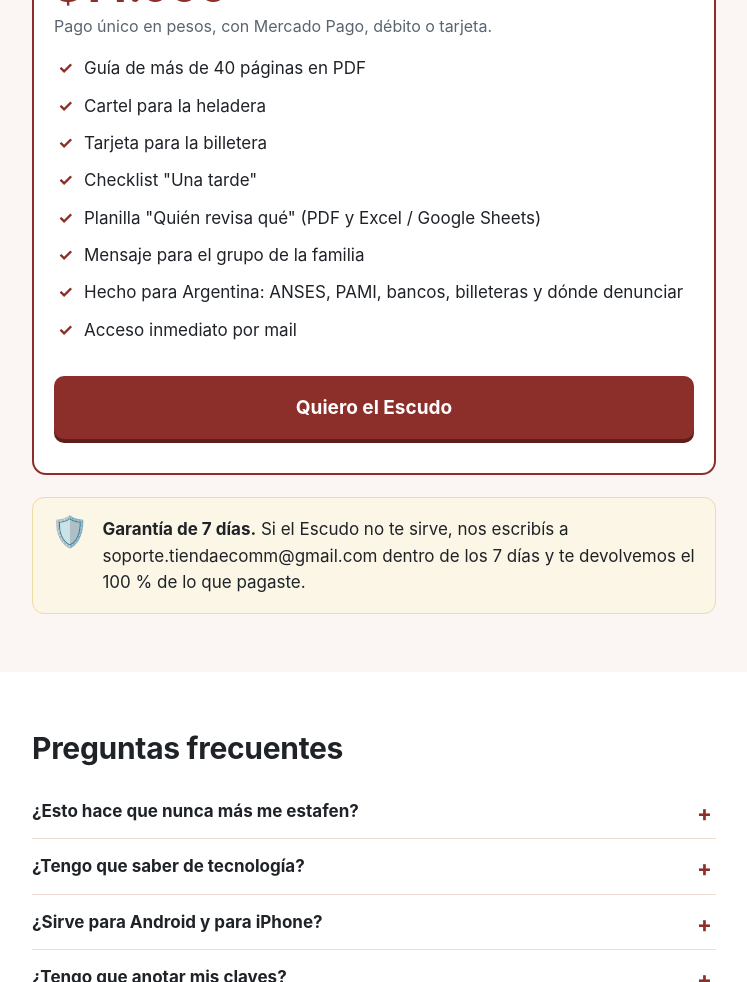
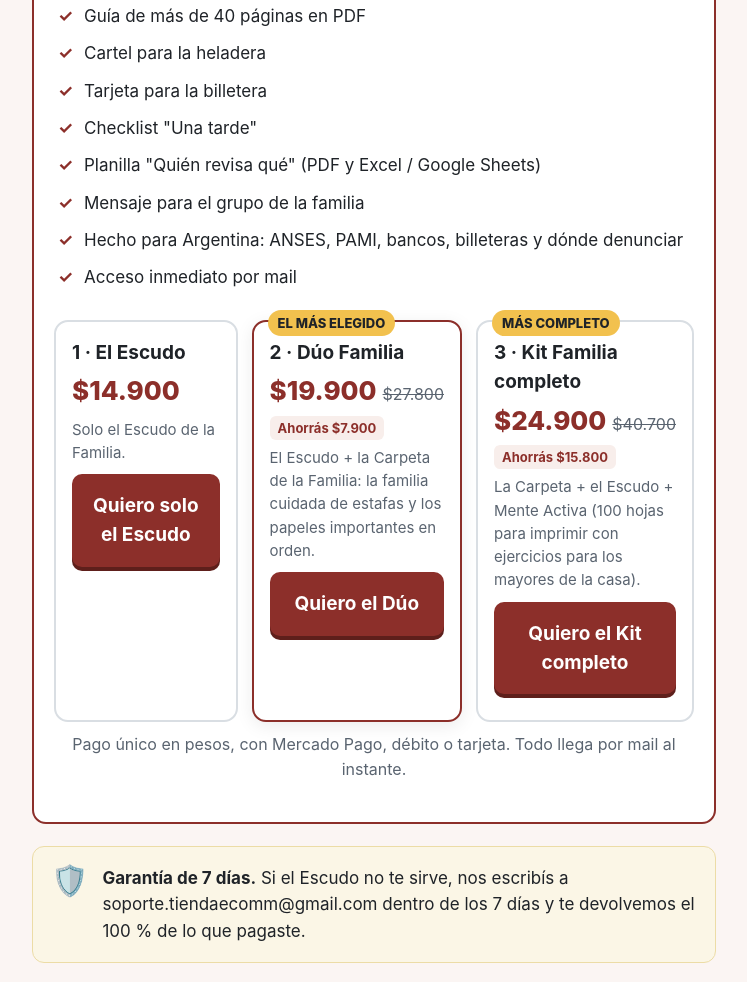
Before and after one commit to brujula-familiar/brujula-familiar.github.io, a plain HTML site: page escudo.html in a window 1280 px wide. Shown: the part 6620-7602 px from the top of the page, without its empty margins (266-1013 px from the left). Drawn offline with Linux system fonts and the light colour scheme.

Commit message:
Escalera 1/2/3 (Duo y Kit) en carpeta y escudo

```diff
--- a/escudo.html
+++ b/escudo.html
@@ -61,7 +61,19 @@ details[open] summary:after{content:"–"}
 details p{margin:10px 0 0;color:#3a424b}
 .fin{font-size:13px;color:var(--g);text-align:center;padding:26px 18px 40px}
 @media(min-width:700px){h1{font-size:40px}h2{font-size:30px}section{padding:58px 0}}
-</style>
+
+.esc{display:grid;gap:14px;margin-top:18px}
+.op{border:2px solid #d9dee3;border-radius:14px;padding:16px;background:#fff;position:relative}
+.op.top{border-color:var(--c);box-shadow:0 4px 18px rgba(0,0,0,.08)}
+.op .tag{position:absolute;top:-12px;left:14px;background:var(--o);color:#1f2328;font-weight:800;font-size:13px;padding:3px 10px;border-radius:20px}
+.op h3{margin:0 0 4px;font-size:19px}
+.op .pr{font-size:26px;font-weight:800;color:var(--c);margin:2px 0}
+.op .pr s{font-size:16px;color:var(--g);font-weight:400;margin-left:6px}
+.op .ah{display:inline-block;background:var(--c2);color:var(--c);font-weight:700;font-size:13px;padding:2px 8px;border-radius:6px}
+.op p{margin:6px 0 10px;color:var(--g);font-size:15px}
+.op .btn{display:block;text-align:center;margin-top:8px}
+@media(min-width:760px){.esc{grid-template-columns:1fr 1fr 1fr}}
+html{scroll-behavior:smooth}</style>
 </head>
 <body>
 
@@ -71,7 +83,7 @@ details p{margin:10px 0 0;color:#3a424b}
 <h1>Si mañana tu mamá recibe un audio con tu voz pidiendo plata, ¿cómo sabe que no sos vos?</h1>
 <p class="sub">El Escudo de la Familia es una guía para Argentina que hacés <strong>junto con tus viejos</strong>: eligen una palabra clave de la familia, configuran WhatsApp, el chip, el banco y la billetera virtual en una tarde, y saben qué hacer en los primeros 30 minutos si algo pasa.</p>
 <img class="img" src="esc-portada.png" alt="Escudo de la Familia">
-<a class="btn" href="https://1rqqmn-us.myshopify.com/cart/68151631216939:1" data-cta="hero">Quiero el Escudo · $14.900</a>
+<a class="btn" href="#comprar" data-cta="hero">Quiero el Escudo · $14.900</a>
 <p class="mini">Pago único en pesos · Mercado Pago o tarjeta · Te llega al mail al instante · Garantía de 7 días</p>
 </div>
 </section>
@@ -132,7 +144,7 @@ details p{margin:10px 0 0;color:#3a424b}
 <li><b>Planilla "Quién revisa qué":</b> para repartir las tareas entre hermanos, con la fecha de la próxima revisión. En PDF y en Excel o Google Sheets.</li>
 <li><b>Mensaje para el grupo de la familia:</b> listo para copiar y pegar en el WhatsApp familiar.</li>
 </ul>
-<a class="btn" href="https://1rqqmn-us.myshopify.com/cart/68151631216939:1" data-cta="medio">Quiero el Escudo completo</a>
+<a class="btn" href="#comprar" data-cta="medio">Quiero el Escudo completo</a>
 <p class="mini">Te llega todo por mail apenas se acredita el pago</p>
 </div>
 </section>
@@ -153,8 +165,7 @@ details p{margin:10px 0 0;color:#3a424b}
 <div class="w">
 <div class="oferta">
 <h2 style="margin-bottom:4px">Escudo de la Familia</h2>
-<p class="precio">$14.900</p>
-<p class="pesos">Pago único en pesos, con Mercado Pago, débito o tarjeta.</p>
+<p class="pesos">Qué incluye:</p>
 <ul class="ok">
 <li>Guía de más de 40 páginas en PDF</li>
 <li>Cartel para la heladera</li>
@@ -165,7 +176,31 @@ details p{margin:10px 0 0;color:#3a424b}
 <li>Hecho para Argentina: ANSES, PAMI, bancos, billeteras y dónde denunciar</li>
 <li>Acceso inmediato por mail</li>
 </ul>
-<a class="btn" href="https://1rqqmn-us.myshopify.com/cart/68151631216939:1" data-cta="oferta">Quiero el Escudo</a>
+<div class="esc">
+<div class="op">
+<h3>1 · El Escudo</h3>
+<p class="pr">$14.900</p>
+<p>Solo el Escudo de la Familia.</p>
+<a class="btn" href="https://1rqqmn-us.myshopify.com/cart/68151631216939:1" data-cta="op1" data-val="14900">Quiero solo el Escudo</a>
+</div>
+<div class="op top">
+<span class="tag">EL MÁS ELEGIDO</span>
+<h3>2 · Dúo Familia</h3>
+<p class="pr">$19.900<s>$27.800</s></p>
+<span class="ah">Ahorrás $7.900</span>
+<p>El Escudo + la Carpeta de la Familia: la familia cuidada de estafas y los papeles importantes en orden.</p>
+<a class="btn" href="https://1rqqmn-us.myshopify.com/cart/68135053984043:1,68151631216939:1?discount=DUO" data-cta="op2" data-val="19900">Quiero el Dúo</a>
+</div>
+<div class="op">
+<span class="tag">MÁS COMPLETO</span>
+<h3>3 · Kit Familia completo</h3>
+<p class="pr">$24.900<s>$40.700</s></p>
+<span class="ah">Ahorrás $15.800</span>
+<p>La Carpeta + el Escudo + Mente Activa (100 hojas para imprimir con ejercicios para los mayores de la casa).</p>
+<a class="btn" href="https://1rqqmn-us.myshopify.com/cart/68135053984043:1,68151631216939:1,68134890799403:1?discount=KIT" data-cta="op3" data-val="24900">Quiero el Kit completo</a>
+</div>
+</div>
+<p class="pesos" style="text-align:center;margin-top:10px">Pago único en pesos, con Mercado Pago, débito o tarjeta. Todo llega por mail al instante.</p>
 </div>
 <div class="gar">
 <div class="ico">🛡️</div>
@@ -185,19 +220,19 @@ details p{margin:10px 0 0;color:#3a424b}
 <details><summary>¿Nombra bancos o billeteras en particular?</summary><p>Usa la billetera más usada como ejemplo y te dice qué buscar en la sección de seguridad de cualquier banco o billetera. Los pasos los hacés vos en tu app.</p></details>
 <details><summary>¿Reemplaza a un abogado?</summary><p>No. Es una guía práctica para prevenir y para actuar en la primera media hora. Si ya perdiste plata o el banco no responde, te dice cuándo consultar con un abogado y dónde reclamar.</p></details>
 <details><summary>¿Cómo lo recibo?</summary><p>Apenas se acredita el pago te llega un mail con el link para descargar la guía, el cartel, la tarjeta, el checklist, la planilla y el mensaje.</p></details>
-<a class="btn" href="https://1rqqmn-us.myshopify.com/cart/68151631216939:1" data-cta="final">Quiero el Escudo · $14.900</a>
+<a class="btn" href="#comprar" data-cta="final">Quiero el Escudo · $14.900</a>
 <p class="mini">Garantía de 7 días · Pago seguro con Mercado Pago</p>
 </div>
 </section>
 
 <div class="fin">Brújula Familiar · soporte.tiendaecomm@gmail.com<br>Guía orientativa: no reemplaza a un abogado. Los pasos de las aplicaciones pueden cambiar.<br>Brújula Familiar no tiene relación con ANSES, PAMI, el BCRA ni con ningún banco o billetera.<br>Este sitio no forma parte de Facebook ni de Meta Platforms, Inc.</div>
 <script>
-document.querySelectorAll('[data-cta]').forEach(a=>a.addEventListener('click',()=>{try{fbq('trackCustom','ClicComprar',{content_name:'Escudo de la Familia',value:14900,currency:'ARS'})}catch(e){}}));
+document.querySelectorAll('[data-val]').forEach(a=>a.addEventListener('click',()=>{try{fbq('trackCustom','ClicComprar',{content_name:'Escudo de la Familia - '+a.dataset.cta,value:+a.dataset.val,currency:'ARS'})}catch(e){}}));
 </script>
 <script>
 // Pasa las cookies de Meta (_fbc/_fbp) al carrito de Shopify: así la venta se une al anuncio aunque se pague en Mercado Pago
 (function(){function ck(n){var m=document.cookie.match('(?:^|; )'+n+'=([^;]*)');return m?decodeURIComponent(m[1]):''}
-document.querySelectorAll('a[href*="myshopify.com/cart/"]').forEach(function(a){a.addEventListener('click',function(){try{var fbc=ck('_fbc'),fbp=ck('_fbp'),id=new URLSearchParams(location.search).get('fbclid');if(!fbc&&id)fbc='fb.1.'+Date.now()+'.'+id;var u=new URL(a.href.split('?')[0]);if(fbc)u.searchParams.set('attributes[_fbc]',fbc);if(fbp)u.searchParams.set('attributes[_fbp]',fbp);a.href=u.toString()}catch(e){}})})})();
+document.querySelectorAll('a[href*="myshopify.com/cart/"]').forEach(function(a){a.addEventListener('click',function(){try{var fbc=ck('_fbc'),fbp=ck('_fbp'),id=new URLSearchParams(location.search).get('fbclid');if(!fbc&&id)fbc='fb.1.'+Date.now()+'.'+id;var u=new URL(a.href);if(fbc)u.searchParams.set('attributes[_fbc]',fbc);if(fbp)u.searchParams.set('attributes[_fbp]',fbp);a.href=u.toString()}catch(e){}})})})();
 </script>
 </body>
 </html>
```
Also changed, not shown: carpeta.html (+44 -9 lines).
